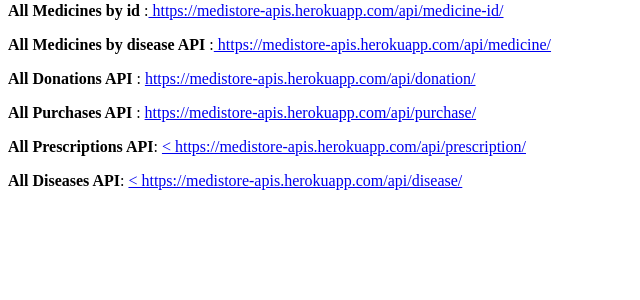
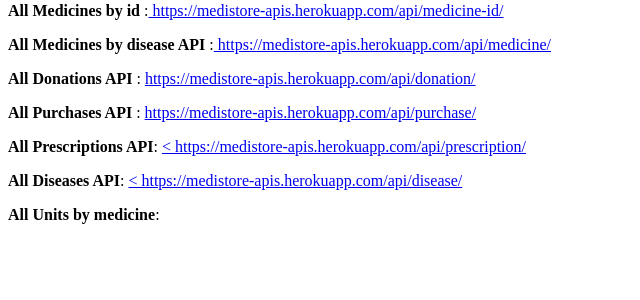
Before and after one commit to isaacmariga/medisite, a Django app: page / in a window 1280 px wide. Shown: the part 180-480 px from the top of the page, without its empty margins (0-640 px from the left). Run offline with Django 4.2, Linux system fonts and the light colour scheme.

Commit message:
Adding units by medicinr

```diff
--- a/medicine/templates/test.html
+++ b/medicine/templates/test.html
@@ -32,6 +32,9 @@
   <p><b>All Diseases API</b>: <a href="/api/disease/">
       < https://medistore-apis.herokuapp.com/api/disease/</p>
     </a>
+  <p><b>All Units by medicine</b>: <a href="/api/mediunits/<id>>
+      < https://medistore-apis.herokuapp.comapi/mediunits/<id></p>
+    </a>
 </body>
 
 </html>
```
